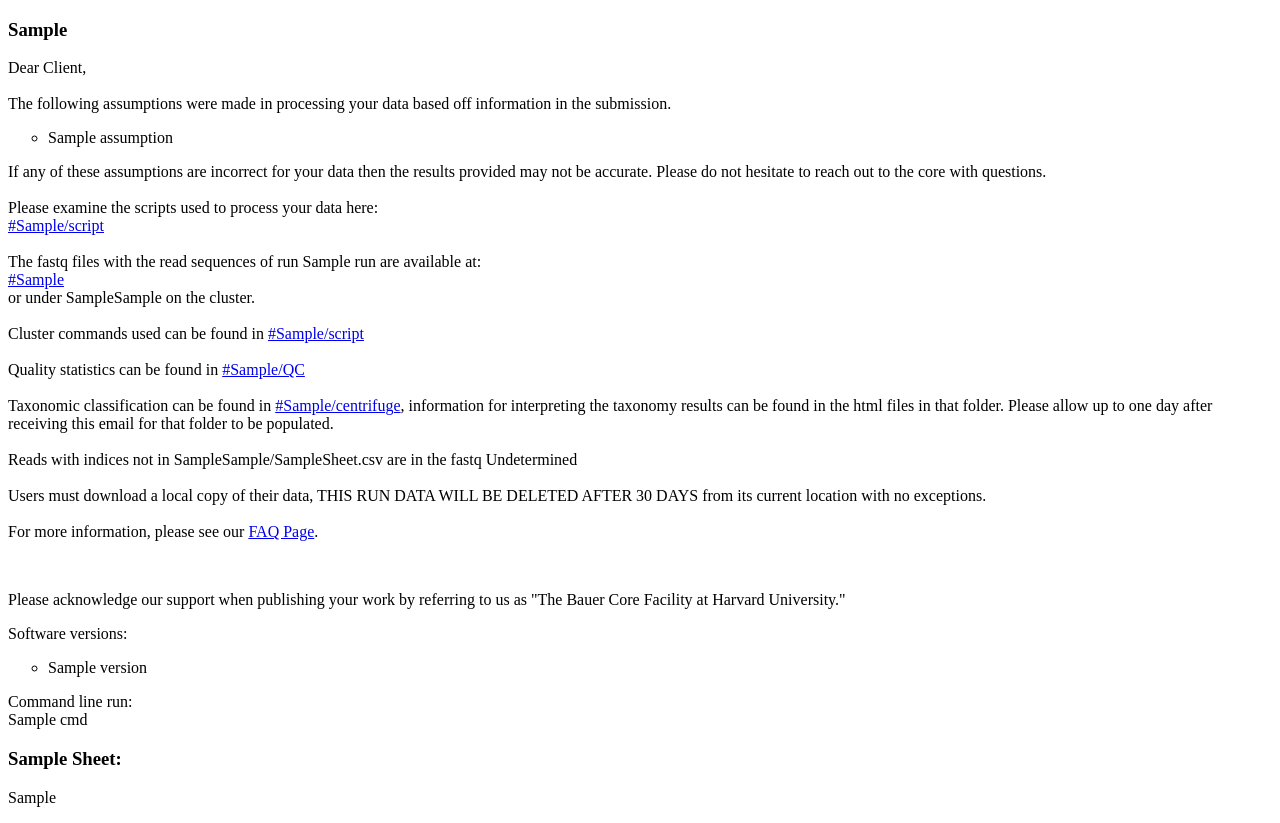
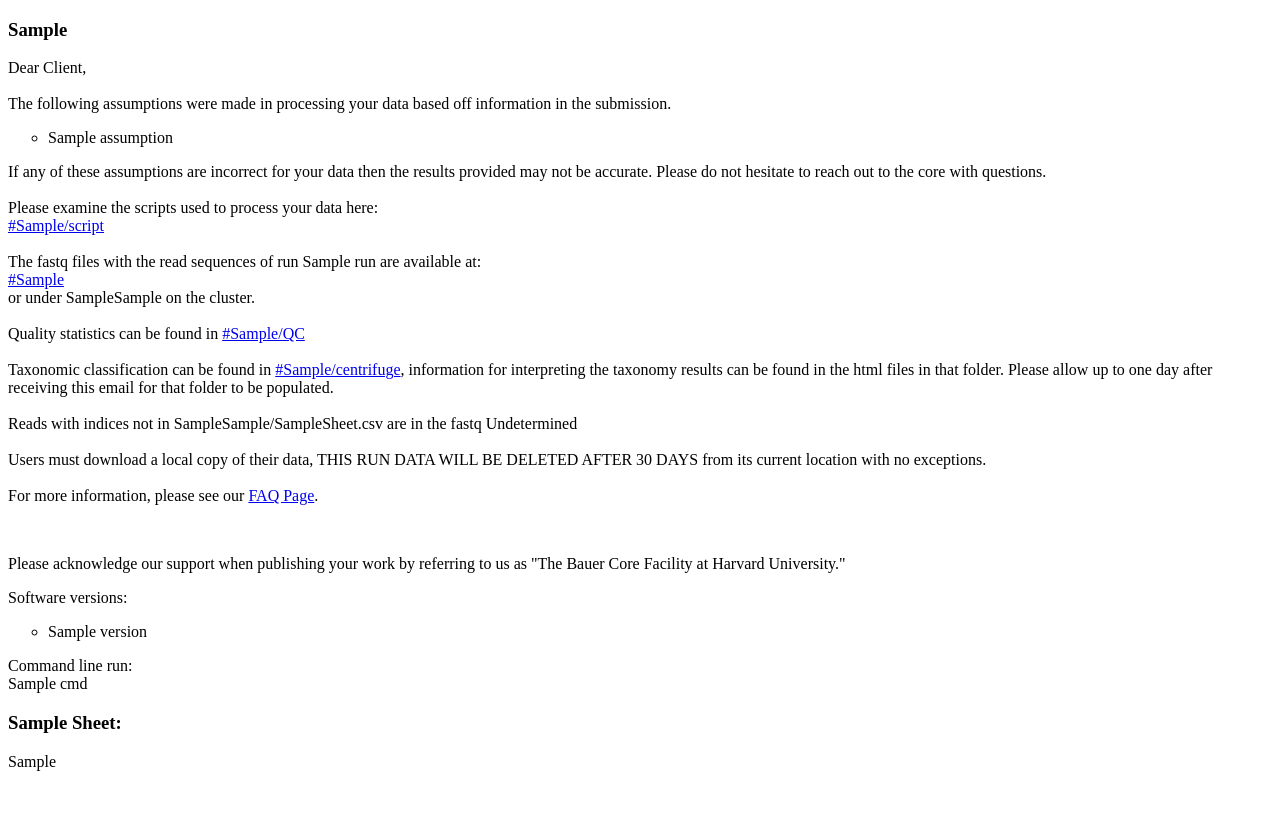
Before and after one commit to harvardinformatics/odybcl2fastq, a Python web app: template odybcl2fastq/templates/10x_summary.html in a window 1280 px wide. After the commit the page ends 771 px from the top, so only its background shows below. Run offline with Jinja, Linux system fonts and the light colour scheme; the template is opened without the code that fills it: most values are stand-ins (such as "Sample title", 1, 10 or a date in 2020).

Commit message:
Remove duplicate report URL from 10x email summary

```diff
--- a/odybcl2fastq/templates/10x_summary.html
+++ b/odybcl2fastq/templates/10x_summary.html
@@ -20,8 +20,6 @@
     The fastq files with the read sequences of run {{run}} are available at:<br>
     <a href="{{fastq_url}}{{run_folder}}">{{fastq_url}}{{run_folder}}</a><br>
     or under {{fastq_dir}}{{run_folder}} on the cluster.<br><br>
-    Cluster commands used can be found in
-    <a href="{{fastq_url}}{{run_folder}}/script">{{fastq_url}}{{run_folder}}/script</a><br><br>
     Quality statistics can be found in
     <a href="{{fastq_url}}{{run_folder}}/QC">{{fastq_url}}{{run_folder}}/QC</a><br><br>
     Taxonomic classification can be found in
```
